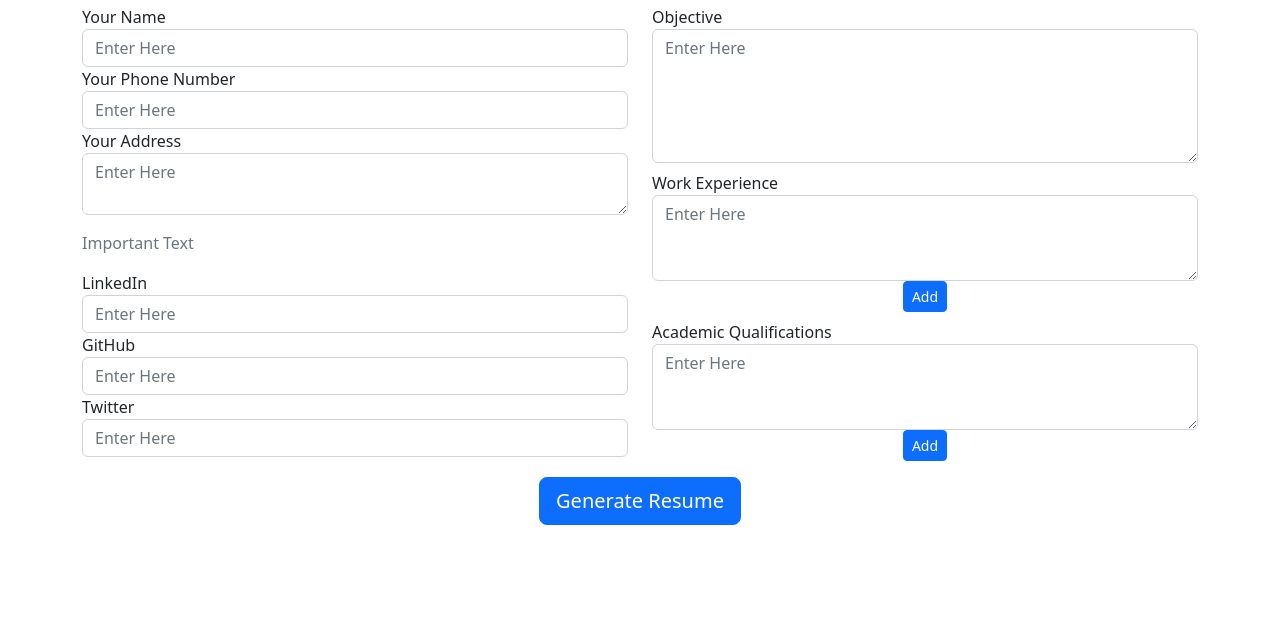
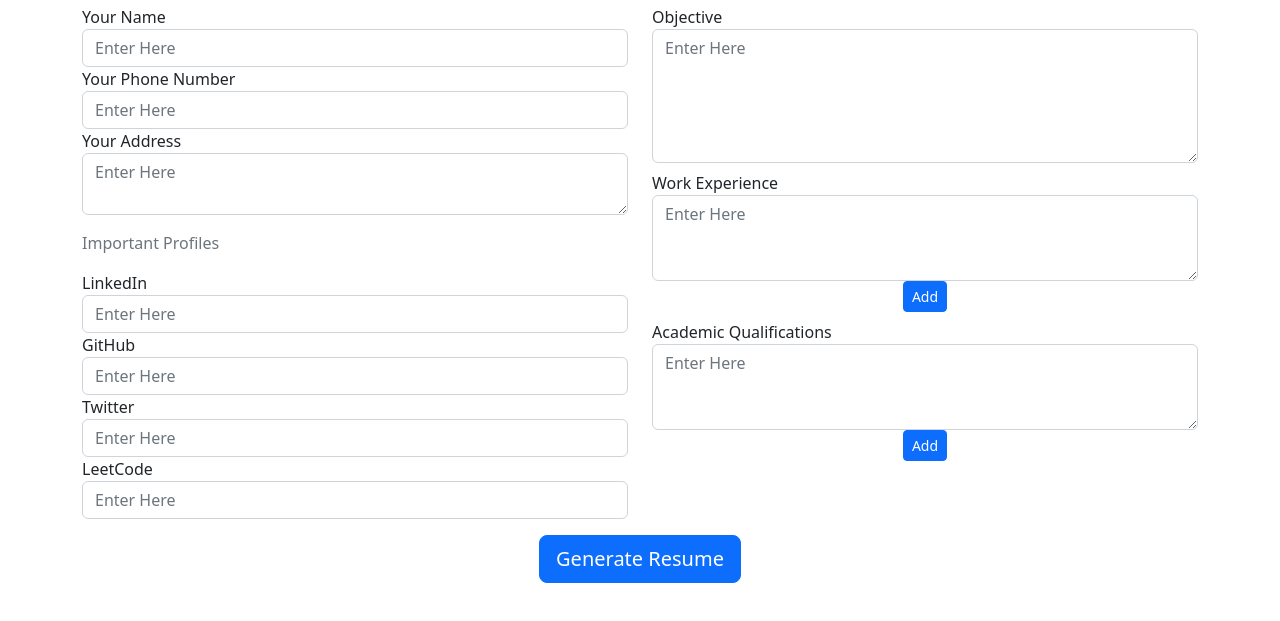
Before and after one commit to s-h-u-b-h-i/Mini_Project, a plain HTML site: page html/form.html in a window 1280 px wide. Shown: the part 101-722 px from the top of the page. Drawn offline with nearby package versions, Linux system fonts and the light colour scheme.

Commit message:
FormPage

```diff
--- a/html/form.html
+++ b/html/form.html
@@ -48,7 +48,7 @@
 
             </div>
 
-            <p class="text-secondary my-3">Important Text </p>
+            <p class="text-secondary my-3">Important Profiles </p>
 
             <div class="form-group">
                <label for="LinkedIn-field">LinkedIn</label>
@@ -68,6 +68,13 @@
                <label for="Twitter-field">Twitter</label>
                <input type="text"
                id="Twitterfield"
+               placeholder="Enter Here"
+               class="form-control">
+            </div>
+            <div class="from-group">
+               <label for="LeetCode-field">LeetCode</label>
+               <input type="text"
+               id="LeetCodefield"
                placeholder="Enter Here"
                class="form-control">
             </div>
```
